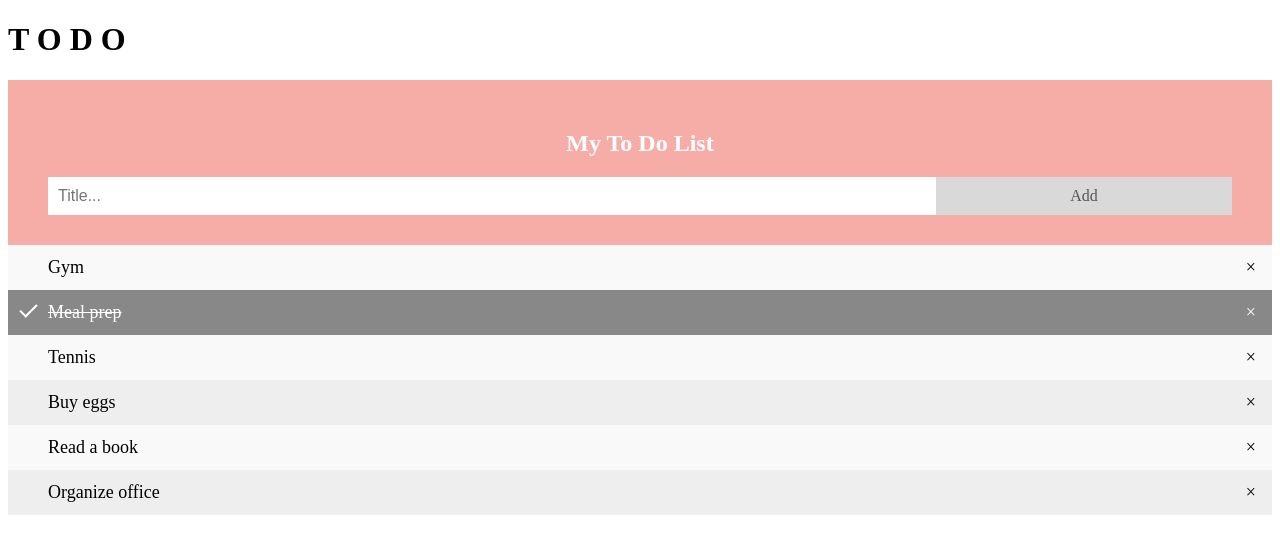
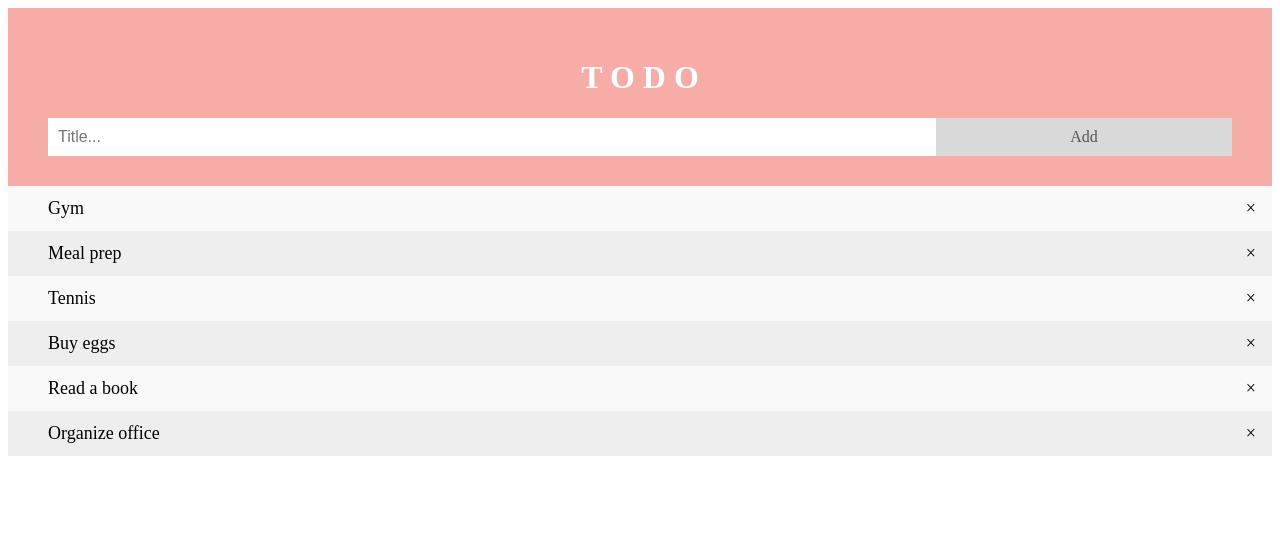
Before and after one commit to atjaqueline/Todo-list, a plain HTML site: page index.html in a window 1280 px wide. Both pictures are taken after a click on the element "Add". Drawn offline with Linux system fonts and the light colour scheme.

Commit message:
Update index.html

```diff
--- a/JS/app.js
+++ b/JS/app.js
@@ -20,6 +20,49 @@ for (let i = 0; i < close.length; i++) {
 
     });
 }
+
+// Add class "Checked" when list is clicked
+
+const listItem = document.querySelector("ul");
+
+
+listItem.addEventListener('click', function(e) {
+    if (e.target.tagName === "LI") {
+        e.target.classList.toggle("checked");
+    }
+});
+
+
+// Create a new list item when clicking "Add" button
+
+const addItem = document.querySelector(".addBtn");
+
+addItem.addEventListener('click', function() {
+    const li = document.createElement("li")
+    const inputValue = document.getElementById("myInput").value;
+    const t = document.createTextNode(inputValue);
+    li.appendChild(t);
+    if (inputValue === '') {
+        alert("You must enter a task!");
+    } else {
+        document.getElementById("myUL").append(li);
+    }
+    document.getElementById("myInput").value = "";
+    const span = document.createElement("spam");
+    const txt = document.createTextNode("\u00D7");
+    span.className = "close";
+    span.append(txt);
+    li.append(span);
+
+    let close = document.getElementsByClassName("close");
+
+    for (let i = 0; i < close.length; i++) {
+        close[i].addEventListener("click", function() {
+            myNodelist[i].style.display = "none";
+
+        })
+    }
+});
 
 
 
--- a/index.html
+++ b/index.html
@@ -10,23 +10,20 @@
 </head>
 
 <body>
-    <div class="todo">
+    <div id="myDIV" class="header">
         <h1>
             <spam class="letter">T</spam>
             <spam class="letter">O</spam>
             <spam class="letter">D</spam>
             <spam class="letter">O</spam>
         </h1>
-    </div>
-    <div id="myDIV" class="header">
-        <h2>My To Do List</h2>
         <input type="text" id="myInput" placeholder="Title...">
-        <span onclick="newElement()" class="addBtn">Add</span>
+        <span class="addBtn">Add</span>
     </div>
 
     <ul id="myUL">
         <li>Gym</li>
-        <li class="checked">Meal prep</li>
+        <li>Meal prep</li>
         <li>Tennis</li>
         <li>Buy eggs</li>
         <li>Read a book</li>
```
